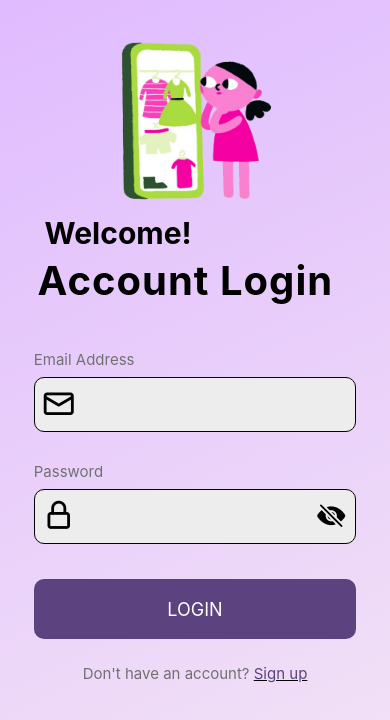
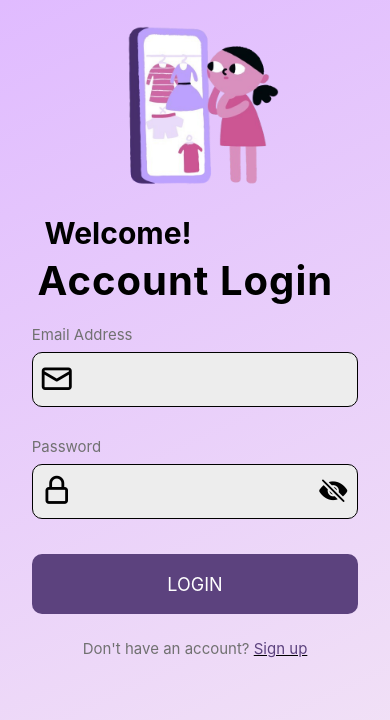
Before and after one commit to Razzmin/Tryfit-capstone, a React Native app: screen /Login in a window 390 px wide. Shown: the top 720 px of the page. Built offline with nearby package versions, Linux system fonts and the light colour scheme.

Commit message:
modified icons

```diff
--- a/components/styles.js
+++ b/components/styles.js
@@ -83,8 +83,8 @@ export const SubTitle = styled.Text`
 
 export const StyledFormArea = styled.View`
     width: 110%;
-    padding: 0 12px;
-    margin-top: 25px;
+    padding: 0 10px;
+    margin-top: 25pxpx;
 `;
 
 export const StyledTextInput = styled.TextInput`
```
Also changed, not shown: assets/adaptive-icon.png, assets/icon.png.
